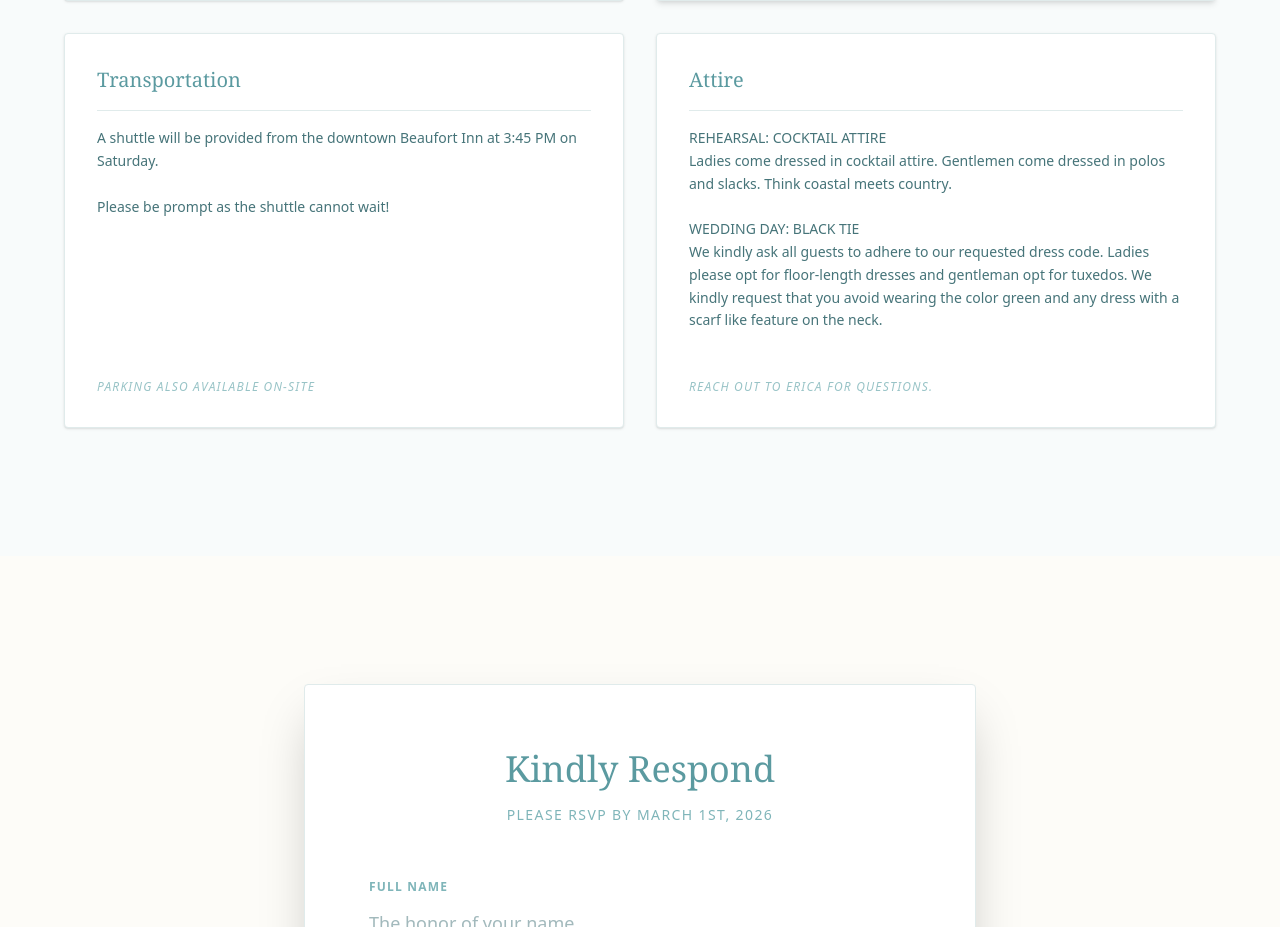
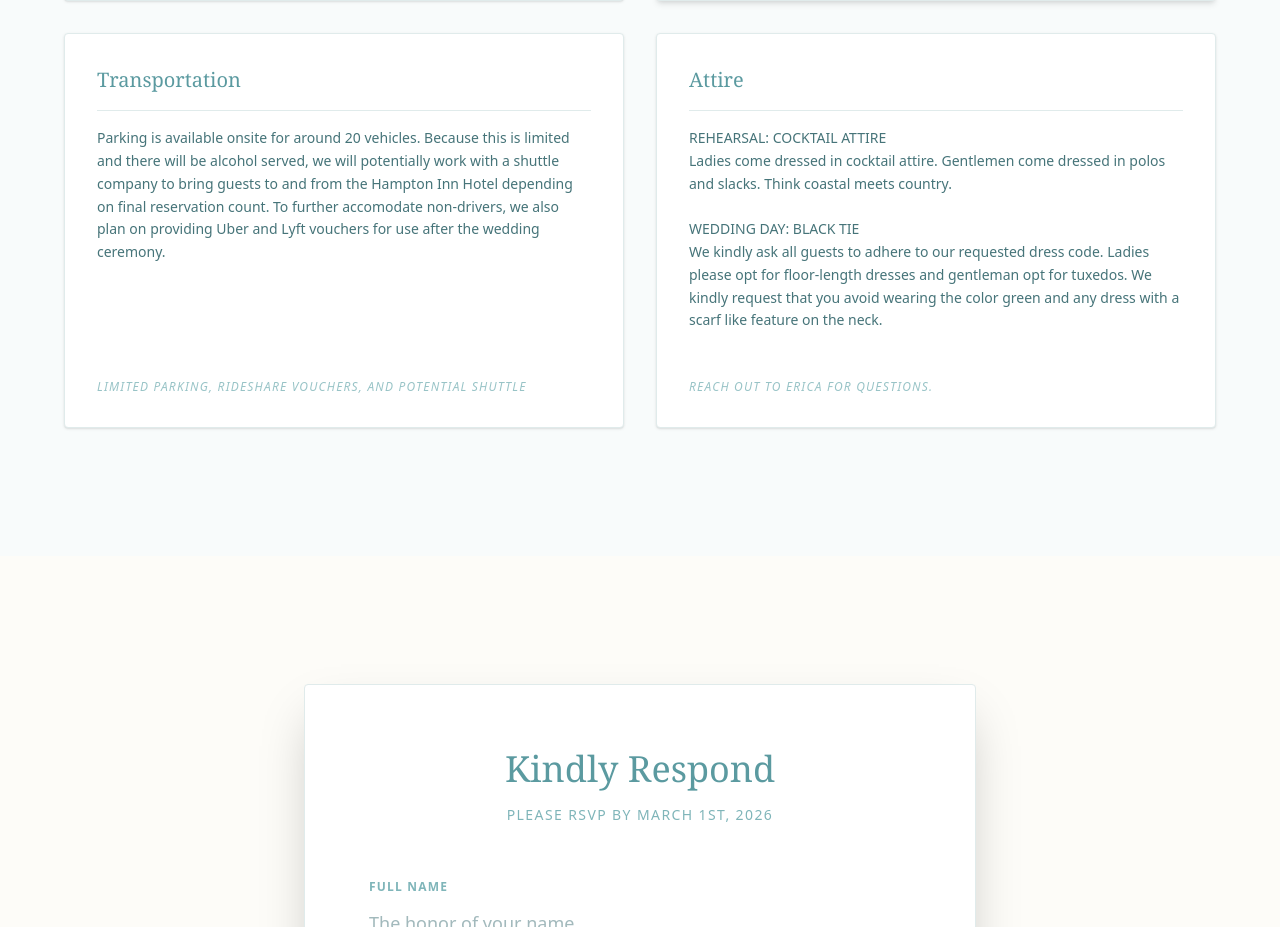
Before and after one commit to kevinleary/ericaandkevin.wedding, a React (Vite) app in the folder wedding-website/: page / in a window 1280 px wide. Shown: the part 5691-6618 px from the top of the page. Built offline with nearby package versions, Linux system fonts and the light colour scheme.

Commit message:
Update transportation details and parking information

```diff
--- a/wedding-website/src/App.jsx
+++ b/wedding-website/src/App.jsx
@@ -537,12 +537,13 @@ const App = () => {
               <div>
                 <h3 className="text-xl font-light text-[#5B9AA0] mb-4 border-b border-[#E0EBEB] pb-4">Transportation</h3>
                 <p className="font-sans font-light text-sm leading-relaxed mb-6">
-                  A shuttle will be provided from the downtown Beaufort Inn at 3:45 PM on Saturday.
-                  <br/><br/>
-                  Please be prompt as the shuttle cannot wait!
+                  Parking is available onsite for around <strong>20 vehicles</strong>. Because this is limited and there will
+                  be alcohol served, we will potentially work with a shuttle company to bring guests to and from the Hampton
+                  Inn Hotel depending on final reservation count. To further accomodate non-drivers, we also plan on
+                  <strong> providing Uber and Lyft vouchers</strong> for use after the wedding ceremony.
                 </p>
               </div>
-              <p className="text-xs font-sans uppercase tracking-widest text-[#7FB5B9] opacity-80 italic">Parking also available on-site</p>
+              <p className="text-xs font-sans uppercase tracking-widest text-[#7FB5B9] opacity-80 italic">Limited parking, rideshare vouchers, and potential shuttle</p>
             </div>
 
             {/* Attire Block (Added) */}
```
